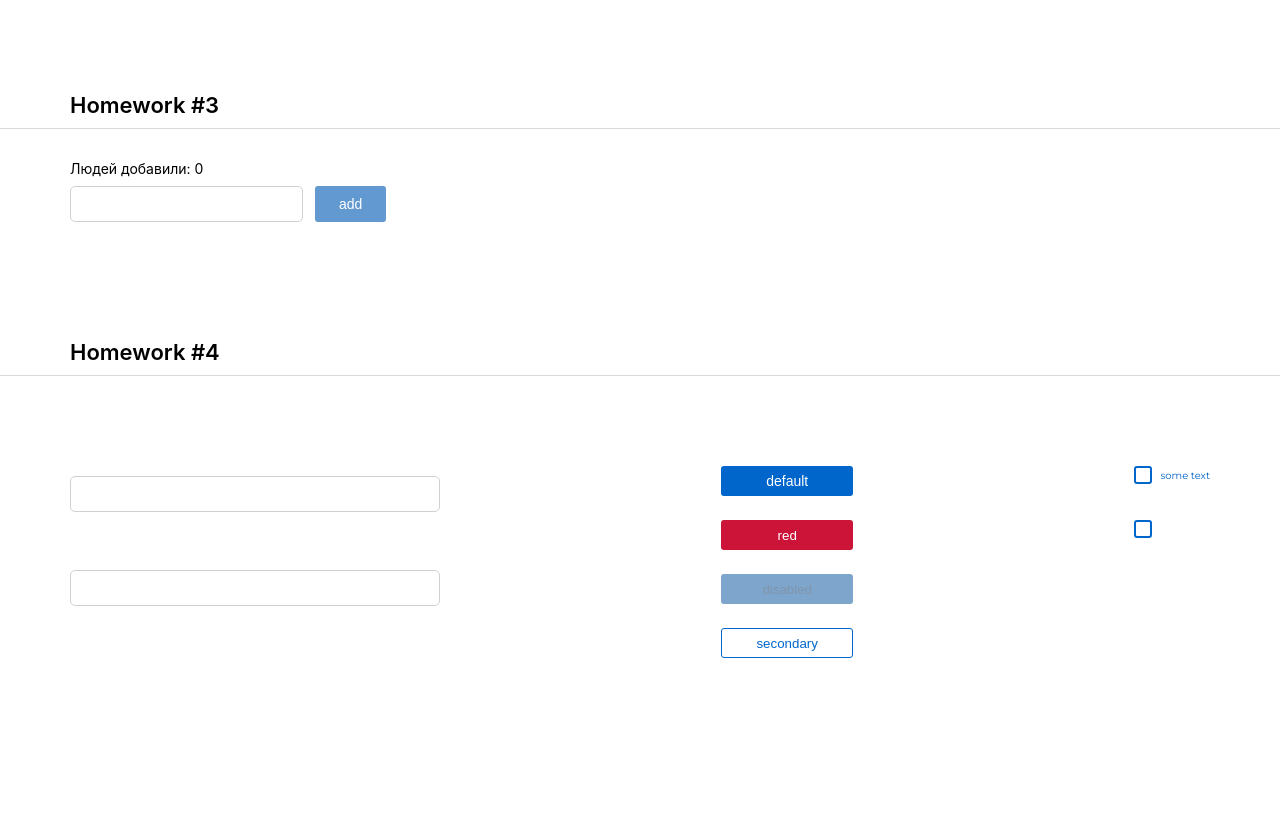
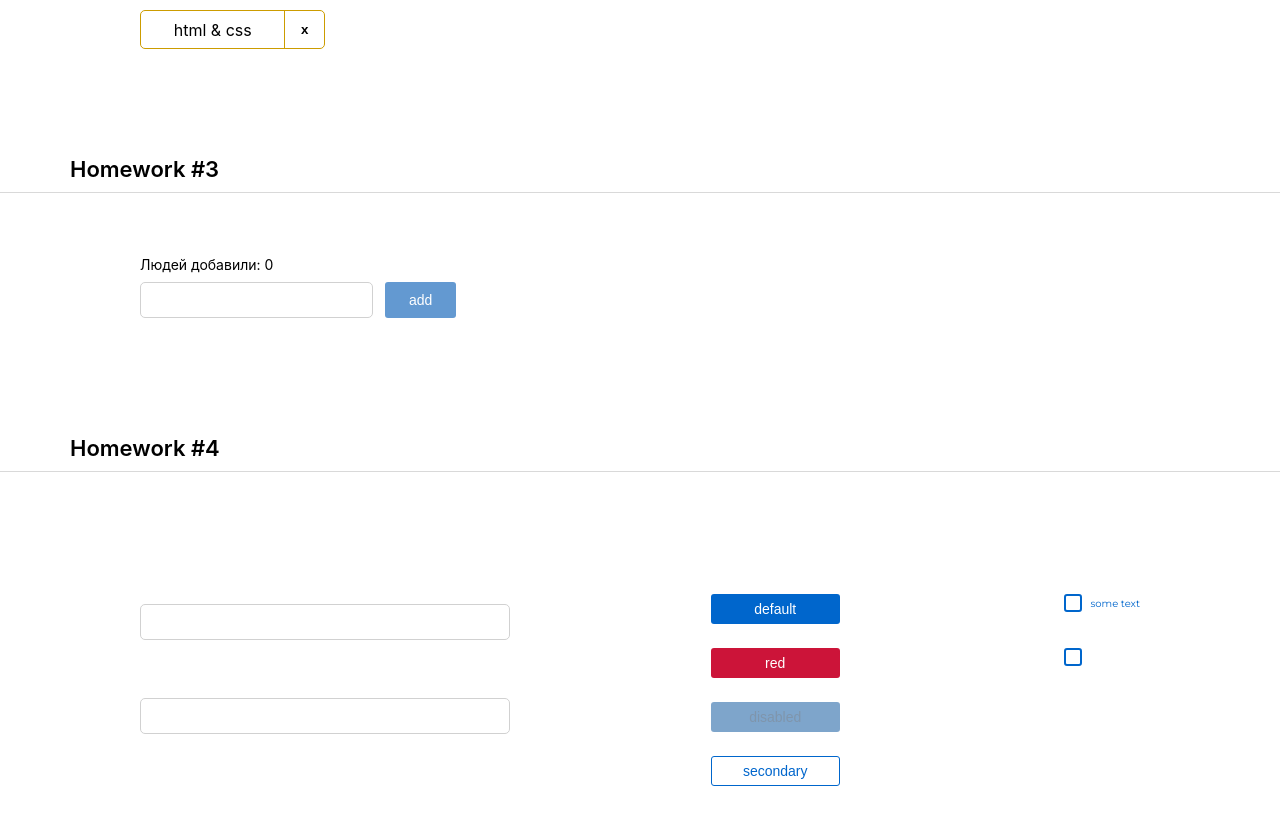
Before and after one commit to Dmitry-Klyuev/incubator-hometask, a React (Create React App) app: page /#/pre-junior in a window 1280 px wide. Shown: the part 1000-1824 px from the top of the page. Before the commit the page ends 1748 px from the top, so only its background shows below. Built offline with nearby package versions, Linux system fonts and the light colour scheme.

Commit message:
hw6 complited

```diff
--- a/src/s1-main/App.module.css
+++ b/src/s1-main/App.module.css
@@ -4,6 +4,7 @@
 
 .hw {
     border-top: 1px solid #D9D9D9;
+    padding: 3.2rem 7rem 0;
 }
 
 .hwTitle {
--- a/src/s2-homeworks/hw04/common/c2-SuperButton/SuperButton.module.css
+++ b/src/s2-homeworks/hw04/common/c2-SuperButton/SuperButton.module.css
@@ -1,9 +1,12 @@
 .button {
-    width: 13.2rem;
-    height: 3rem;
+    min-width: 12.9rem;
+    min-height: 3rem;
+    font-size: 14px;
     border-radius: 3px;
     border: none;
     cursor: pointer;
+    padding: 5px 24px;
+    margin: 0 24px 0 0;
 }
 
 .disabled {
--- a/src/s2-homeworks/hw06/HW6.module.css
+++ b/src/s2-homeworks/hw06/HW6.module.css
@@ -2,4 +2,9 @@
 }
 
 .editableSpanContainer {
+    margin: 3.2rem 0 2.4rem 0;
+    font-weight: 500;
+    font-size: 16px;
+    line-height: 20px;
+    color: #0080FF;
 }
--- a/src/s2-homeworks/hw06/common/c4-SuperEditableSpan/SuperEditableSpan.module.css
+++ b/src/s2-homeworks/hw06/common/c4-SuperEditableSpan/SuperEditableSpan.module.css
@@ -1,10 +1,18 @@
 .spanBlock {
+    display: flex;
+    align-items: center;
+    height: 4.8rem;
 }
 
 .span {
+    margin-top: 1rem;
+    /*display: flex;*/
+    /*align-items: center;*/
 }
 
 .input {
+
+
 }
 
 .pen {
```
